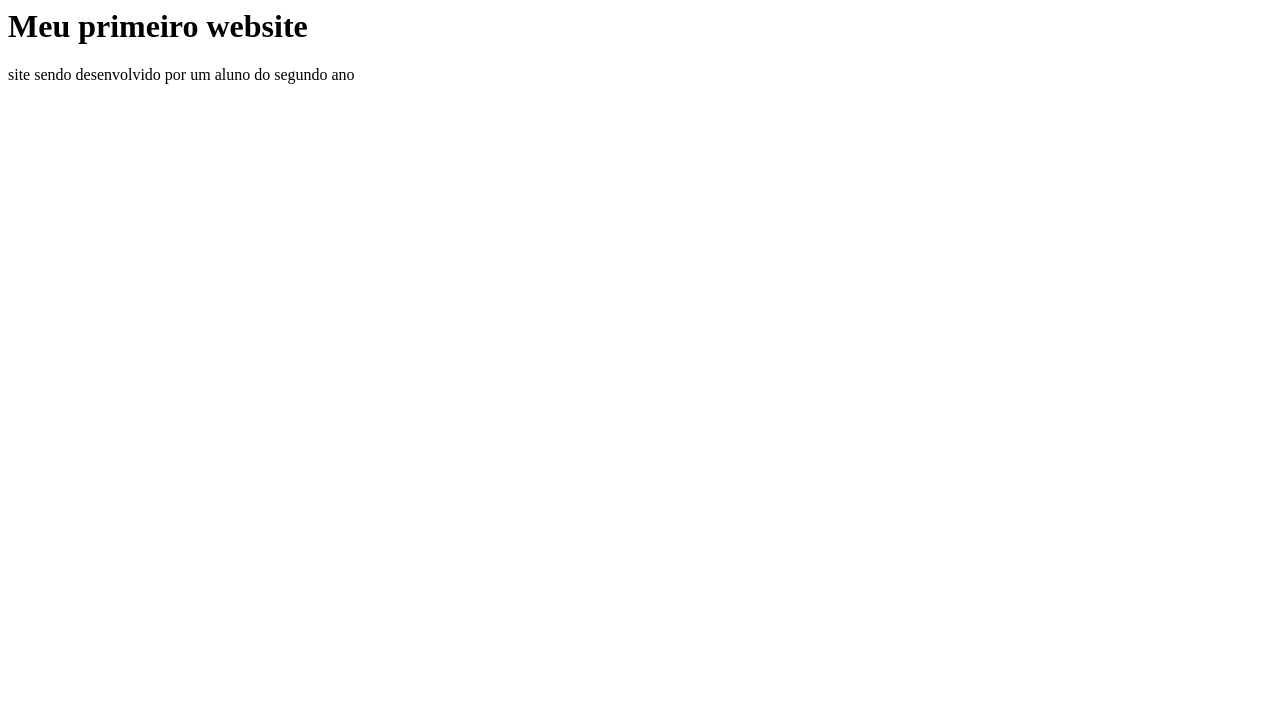
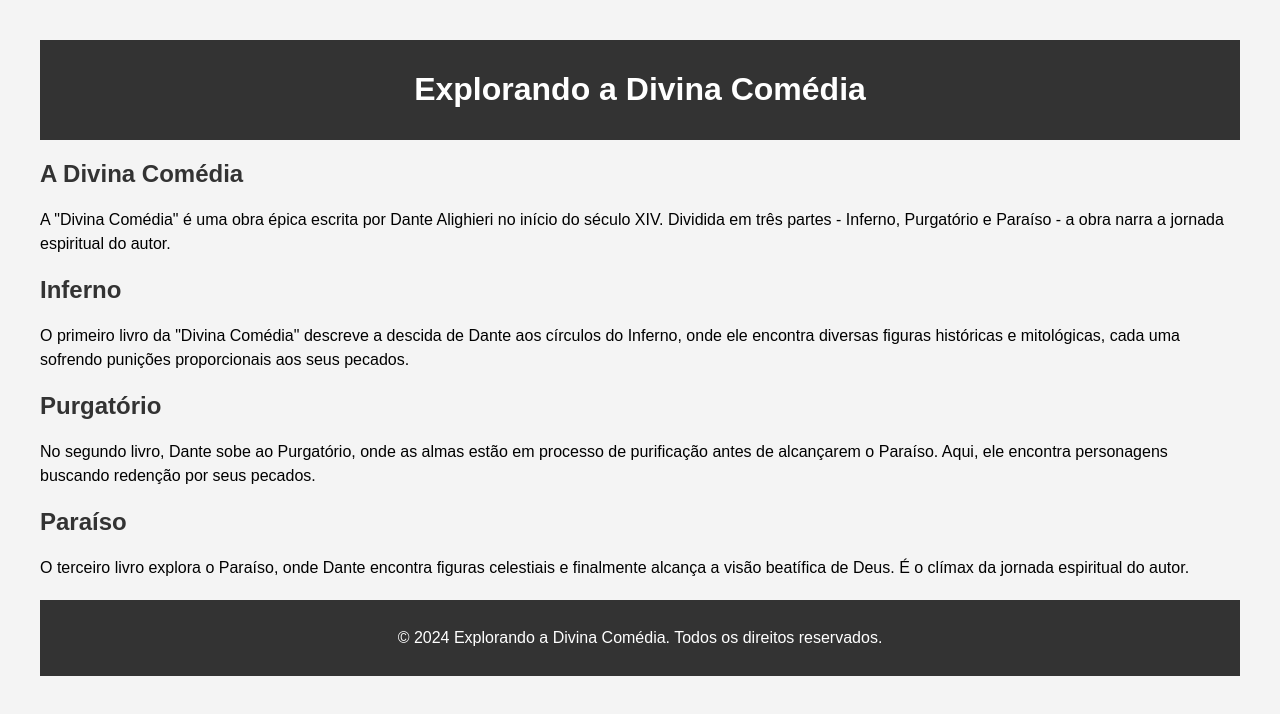
Before and after one commit to HyagoG59/MeuPrimeiroReposit-rio, a plain HTML site: page index.html in a window 1280 px wide. Drawn offline with Linux system fonts and the light colour scheme.

Commit message:
atualizando site

```diff
--- a/index.html
+++ b/index.html
@@ -1,9 +1,82 @@
-<html>
- <head>
-  <body>
-    <h1> Meu primeiro website </h1>
+<!DOCTYPE html>
+<html lang="pt-br">
 
-    <p> site sendo desenvolvido por um aluno do segundo ano </p>
-  </body>
- </head>
+<head>
+    <meta charset="UTF-8">
+    <meta name="viewport" content="width=device-width, initial-scale=1.0">
+    <title>Explorando a Divina Comédia</title>
+    <style>
+        body {
+            font-family: Arial, sans-serif;
+            margin: 20px;
+            padding: 20px;
+            background-color: #f4f4f4;
+        }
+
+        header {
+            text-align: center;
+            padding: 10px;
+            background-color: #333;
+            color: #fff;
+        }
+
+        section {
+            margin-top: 20px;
+        }
+
+        h2 {
+            color: #333;
+        }
+
+        p {
+            line-height: 1.5;
+        }
+
+        footer {
+            margin-top: 20px;
+            padding: 10px;
+            text-align: center;
+            background-color: #333;
+            color: #fff;
+        }
+    </style>
+</head>
+
+<body>
+
+    <header>
+        <h1>Explorando a Divina Comédia</h1>
+    </header>
+
+    <section>
+        <h2>A Divina Comédia</h2>
+        <p>A "Divina Comédia" é uma obra épica escrita por Dante Alighieri no início do século XIV. Dividida em três
+            partes - Inferno, Purgatório e Paraíso - a obra narra a jornada espiritual do autor.</p>
+    </section>
+
+    <section>
+        <h2>Inferno</h2>
+        <p>O primeiro livro da "Divina Comédia" descreve a descida de Dante aos círculos do Inferno, onde ele
+            encontra diversas figuras históricas e mitológicas, cada uma sofrendo punições proporcionais aos seus
+            pecados.</p>
+    </section>
+
+    <section>
+        <h2>Purgatório</h2>
+        <p>No segundo livro, Dante sobe ao Purgatório, onde as almas estão em processo de purificação antes de
+            alcançarem o Paraíso. Aqui, ele encontra personagens buscando redenção por seus pecados.</p>
+    </section>
+
+    <section>
+        <h2>Paraíso</h2>
+        <p>O terceiro livro explora o Paraíso, onde Dante encontra figuras celestiais e finalmente alcança a visão
+            beatífica de Deus. É o clímax da jornada espiritual do autor.</p>
+    </section>
+
+    <footer>
+        <p>© 2024 Explorando a Divina Comédia. Todos os direitos reservados.</p>
+    </footer>
+
+</body>
+
 </html>
```
